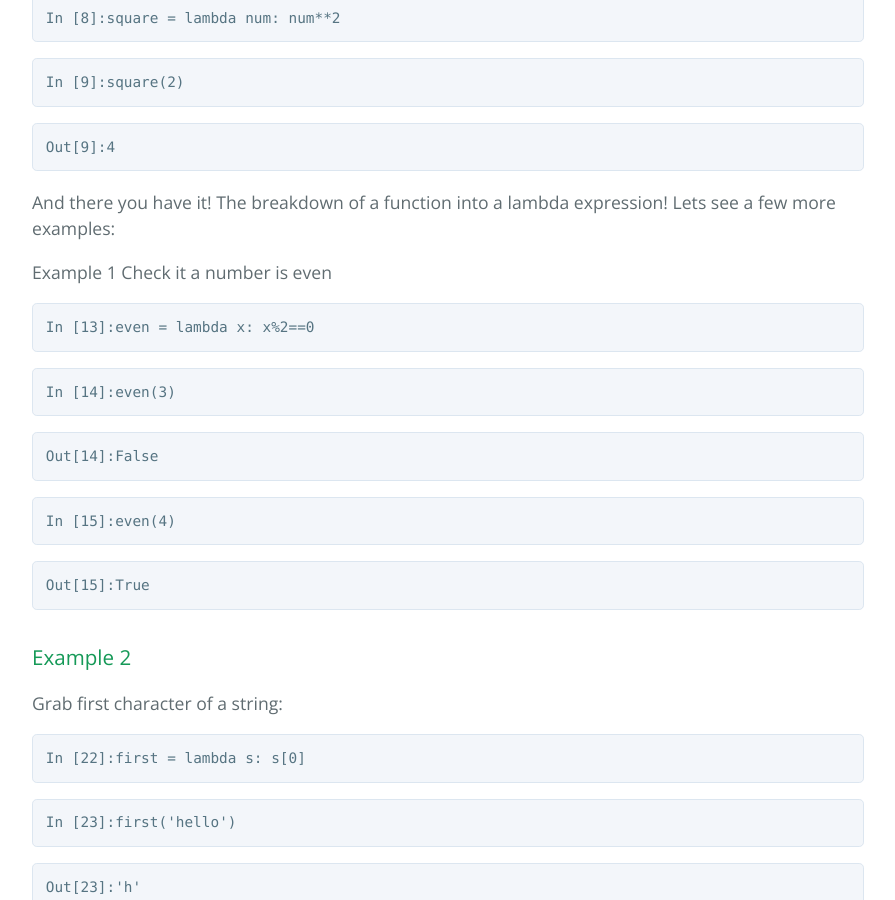
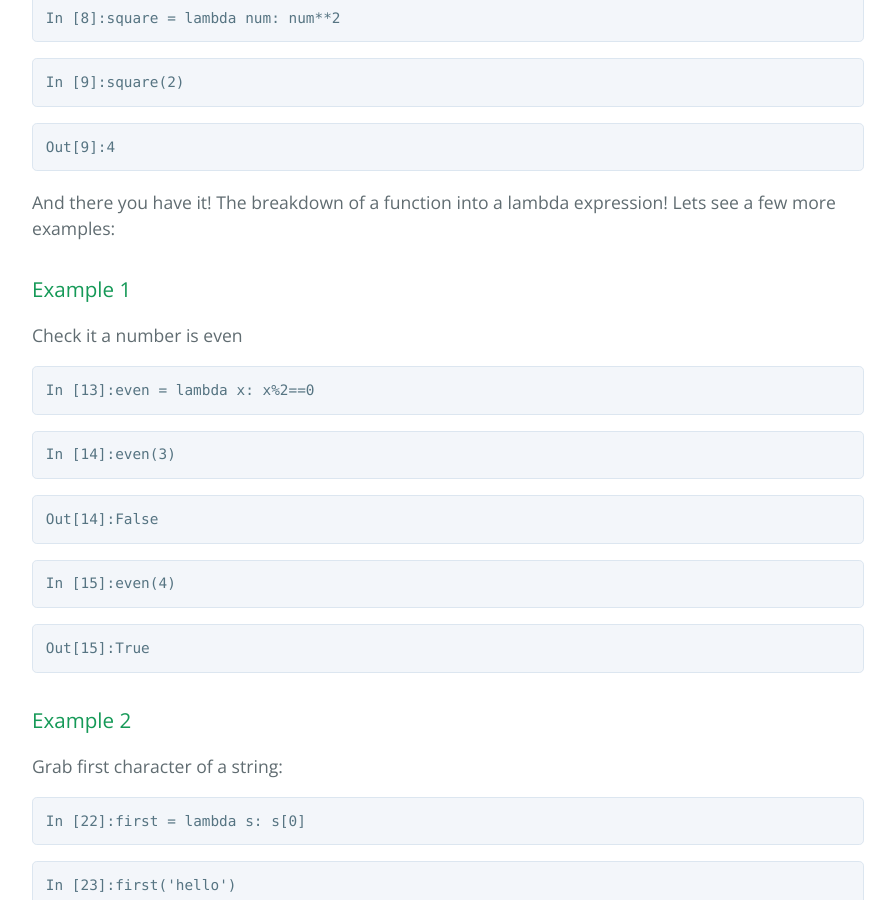
Before and after one commit to maddymaster/maddymaster.github.io, a Jekyll site: the page built from _posts/2017-01-11-lambda.markdown, in a window 1280 px wide and 900 px high, scrolled down 1819 px. Shown: the whole window, without its empty margins (192-1087 px from the left). Built offline with Jekyll 4.4.1, drawn with Linux system fonts in a browser that asks for light colours.

Commit message:
some fixes

````diff
--- a/_posts/2017-01-11-lambda.markdown
+++ b/_posts/2017-01-11-lambda.markdown
@@ -71,7 +71,8 @@ Out[9]:4
 ```
 And there you have it! The breakdown of a function into a lambda expression! Lets see a few more examples:
 
-Example 1
+### Example 1
+
 Check it a number is even
 ```python
 In [13]:even = lambda x: x%2==0
@@ -90,6 +91,7 @@ Out[15]:True
 ```
 
 ### Example 2
+
 Grab first character of a string:
 
 ```python
````
